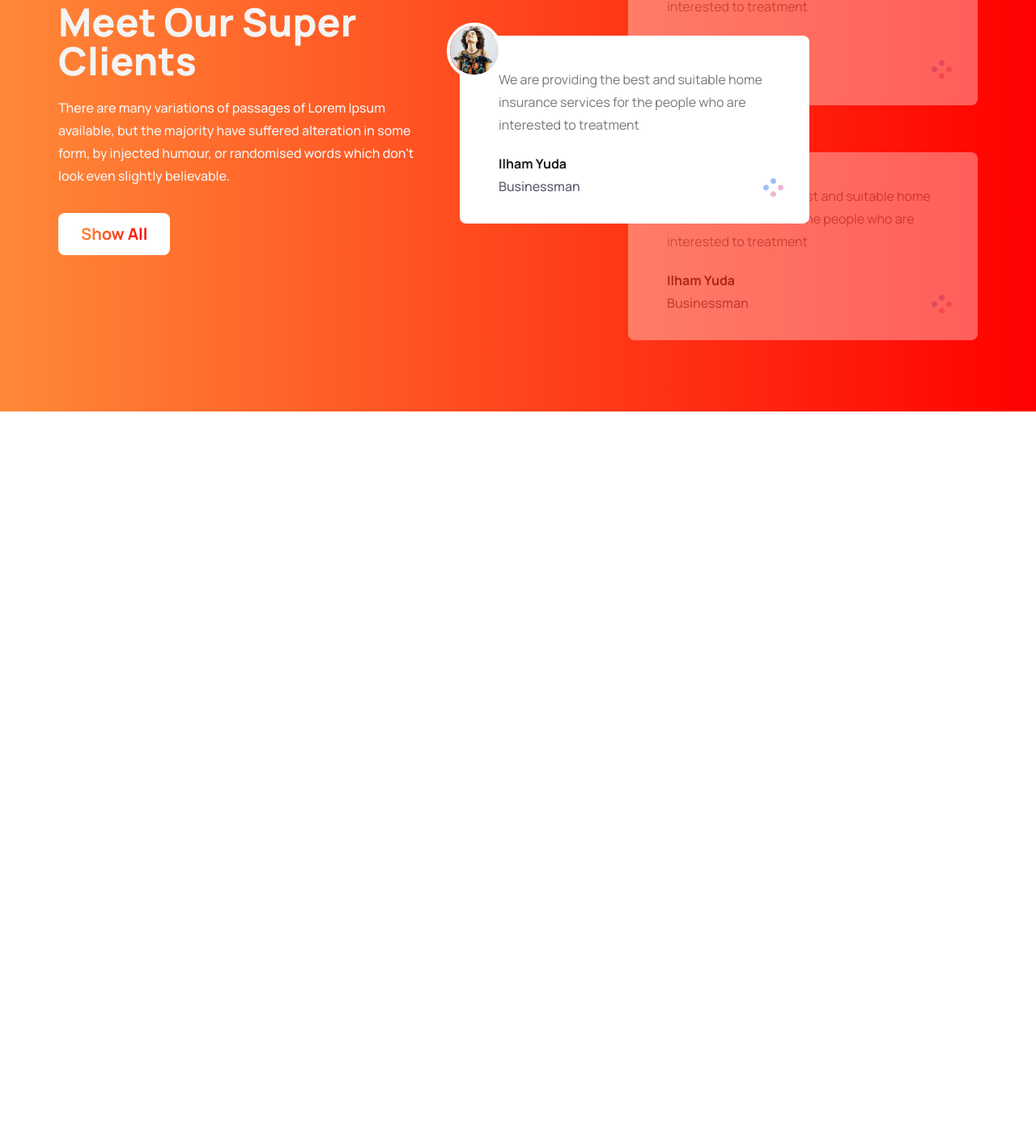
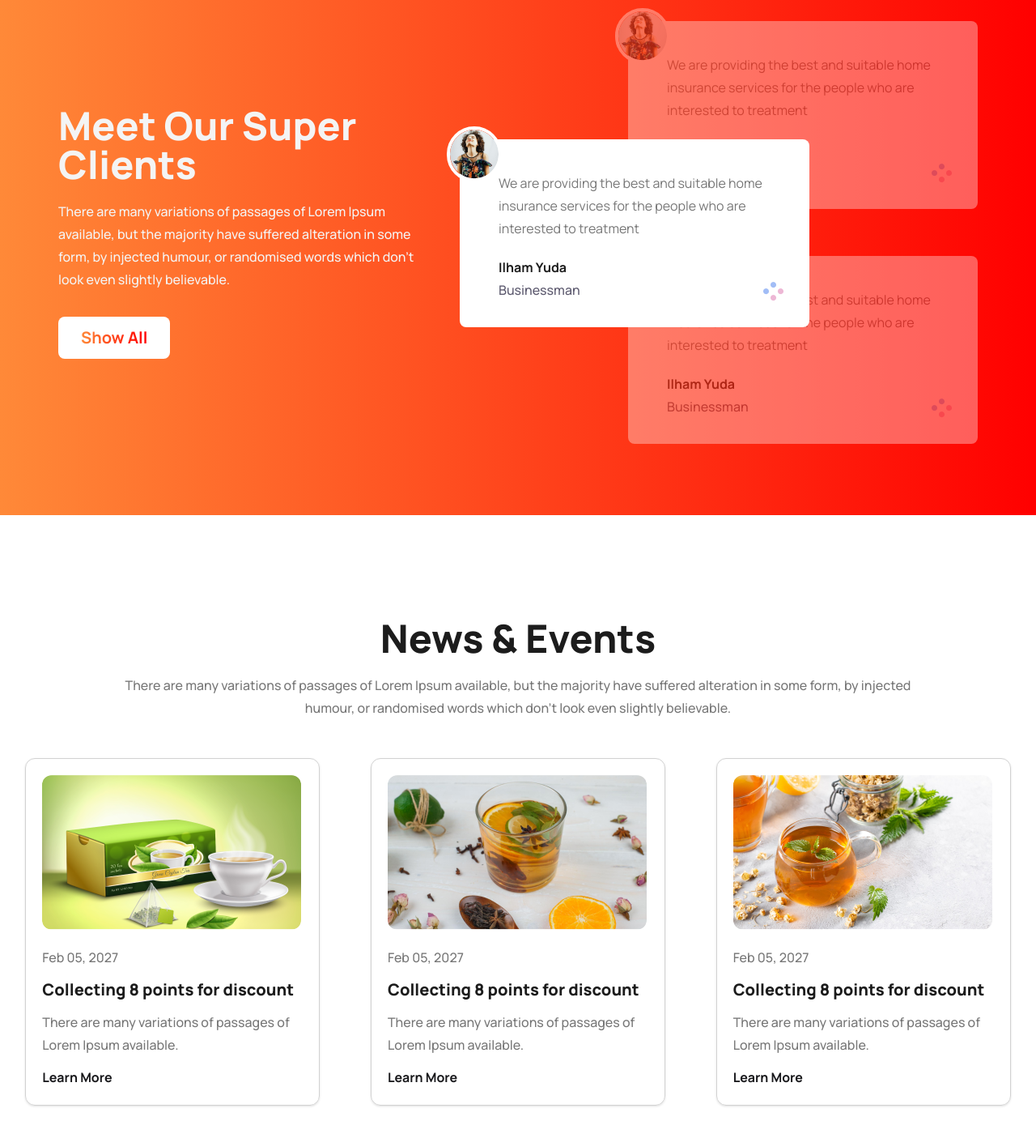
Before and after one commit to newbie-saimur/tea-house-with-daisyui, a plain HTML site: page index.html in a window 1280 px wide. Shown: the part 1945-3350 px from the top of the page at 81% size. Before the commit the page ends 2453 px from the top, so only its background shows below. Drawn offline with nearby package versions, Linux system fonts and the light colour scheme.

Commit message:
News section design

```diff
--- a/index.html
+++ b/index.html
@@ -111,7 +111,7 @@
             </div>
         </section>
         <!-- Great Tea Section -->
-        <section class="px-4 xl:px-0">
+        <section class="px-4 xl:px-0 mb-24 lg:mb-32">
             <div>
                 <div class="flex flex-col-reverse lg:flex-row gap-14 items-center">
                     <img src="images/great_tea.png" class="md:max-w-[32rem] rounded-lg" />
@@ -140,45 +140,103 @@
         </section>
 
         <!-- Meet our Clients -->
-        <section>
+        <section class="mb-24 lg:mb-32">
             <div class="bg-linear-[270deg,#F00_0%,#FF8938_100%]">
-                <div class="flex items-center justify-between flex-col lg:flex-row-reverse gap-14 py-[5.5rem] px-4 md:px-[4.5rem]">
+                <div
+                    class="flex items-center justify-between flex-col lg:flex-row-reverse gap-14 py-[5.5rem] px-4 md:px-[4.5rem]">
                     <div class="relative flex-1">
                         <div class="flex flex-col items-end gap-[3.62rem] opacity-35">
                             <div class="bg-white rounded-lg px-12 pt-10 pb-8 relative max-w-[27rem]">
-                                <p class="text-base leading-7 text-[#777] mb-5">We are providing the best and suitable home insurance services for the people who are interested to treatment</p>
+                                <p class="text-base leading-7 text-[#777] mb-5">We are providing the best and suitable
+                                    home insurance services for the people who are interested to treatment</p>
                                 <h4 class="text-base leading-7 text-[#1C1C1C] font-bold">Ilham Yuda</h4>
                                 <h5 class="text-base leading-7 text-[#5D5A6F] font-medium">Businessman</h5>
                                 <img class="absolute bottom-8 right-8" src="images/circles.png" alt="">
-                                <img class="absolute -top-4 -left-4 border-4 rounded-full border-white" src="images/client.png" alt="">
+                                <img class="absolute -top-4 -left-4 border-4 rounded-full border-white"
+                                    src="images/client.png" alt="">
                             </div>
                             <div class="bg-white rounded-lg px-12 pt-10 pb-8 relative max-w-[27rem]">
-                                <p class="text-base leading-7 text-[#777] mb-5">We are providing the best and suitable home insurance services for the people who are interested to treatment</p>
+                                <p class="text-base leading-7 text-[#777] mb-5">We are providing the best and suitable
+                                    home insurance services for the people who are interested to treatment</p>
                                 <h4 class="text-base leading-7 text-[#1C1C1C] font-bold">Ilham Yuda</h4>
                                 <h5 class="text-base leading-7 text-[#5D5A6F] font-medium">Businessman</h5>
                                 <img class="absolute bottom-8 right-8" src="images/circles.png" alt="">
-                                <img class="absolute -top-4 -left-4 border-4 rounded-full border-white" src="images/client.png" alt="">
+                                <img class="absolute -top-4 -left-4 border-4 rounded-full border-white"
+                                    src="images/client.png" alt="">
                             </div>
                         </div>
                         <div class=" absolute top-[28%] left-0">
                             <div class="bg-white rounded-lg px-12 pt-10 pb-8 relative max-w-[27rem]">
-                                <p class="text-base leading-7 text-[#777] mb-5">We are providing the best and suitable home insurance services for the people who are interested to treatment</p>
+                                <p class="text-base leading-7 text-[#777] mb-5">We are providing the best and suitable
+                                    home insurance services for the people who are interested to treatment</p>
                                 <h4 class="text-base leading-7 text-[#1C1C1C] font-bold">Ilham Yuda</h4>
                                 <h5 class="text-base leading-7 text-[#5D5A6F] font-medium">Businessman</h5>
                                 <img class="absolute bottom-8 right-8" src="images/circles.png" alt="">
-                                <img class="absolute -top-4 -left-4 border-4 rounded-full border-white" src="images/client.png" alt="">
+                                <img class="absolute -top-4 -left-4 border-4 rounded-full border-white"
+                                    src="images/client.png" alt="">
                             </div>
                         </div>
 
                     </div>
                     <div class="max-w-[27.5rem]">
-                        <h1 class="text-2xl md:text-3xl lg:text-5xl font-extrabold text-[#F4F4F4] mb-5">Meet Our Super Clients</h1>
-                        <p class="text-sm lg:text-base font-medium leading-7 text-[#F4F4F4] mb-8">There are many variations of
+                        <h1 class="text-2xl md:text-3xl lg:text-5xl font-extrabold text-[#F4F4F4] mb-5">Meet Our Super
+                            Clients</h1>
+                        <p class="text-sm lg:text-base font-medium leading-7 text-[#F4F4F4] mb-8">There are many
+                            variations of
                             passages of Lorem Ipsum available, but the majority have suffered alteration in some form,
                             by injected humour, or randomised words which don't look even slightly believable.</p>
-                        <button class="gradient-button overflow-hidden bg-white px-7 py-3 rounded-lg text-sm md:text-xl font-bold inline-block relative text-center">
-                            <span class="bg-linear-[270deg,#F00_0%,#FF8938_100%] bg-clip-text text-transparent inline-block">Show All</span>
+                        <button
+                            class="gradient-button overflow-hidden bg-white px-7 py-3 rounded-lg text-sm md:text-xl font-bold inline-block relative text-center">
+                            <span
+                                class="bg-linear-[270deg,#F00_0%,#FF8938_100%] bg-clip-text text-transparent inline-block">Show
+                                All</span>
                         </button>
+                    </div>
+                </div>
+            </div>
+        </section>
+
+        <!-- News Section -->
+        <section class="mb-24 lg:mb-32">
+            <div>
+                <h2 class="text-2xl lg:text-5xl font-extrabold text-[#1C1C1C] text-center mb-5">News & Events</h2>
+                <p class="text-sm lg:text-base font-medium leading-7 text-[#777] text-center mb-12 w-8/10 mx-auto">There are many variations of passages of Lorem Ipsum available, but the majority have suffered alteration in some form, by injected humour, or randomised words which don't look even slightly believable.</p>
+            </div>
+            <div class="grid grid-cols-1 md:grid-cols-2 lg:grid-cols-3 gap-6 px-3 place-items-center">
+                <div class="shadow-sm p-5 rounded-xl border border-[#D2D2D2] max-w-[22.75rem]">
+                    <figure class="mb-5">
+                        <img src="images/news-1.png"
+                            alt="News" class="rounded-xl w-80" />
+                    </figure>
+                    <div class="">
+                        <h4 class="text-base leading-7 font-medium text-[#777777] mb-3">Feb 05, 2027</h4>
+                        <h2 class="text-xl font-extrabold text-[#1C1C1C] mb-3">Collecting 8 points for discount</h2>
+                        <p class="text-base leading-7 font-medium text-[#777777] mb-3">There are many variations of passages of Lorem Ipsum available.</p>
+                        <a href="#" class="text-base font-bold leading-7 text[#1C1C1C]">Learn More</a>
+                    </div>
+                </div>
+                <div class="shadow-sm p-5 rounded-xl border border-[#D2D2D2] max-w-[22.75rem]">
+                    <figure class="mb-5">
+                        <img src="images/news-2.png"
+                            alt="News" class="rounded-xl w-80" />
+                    </figure>
+                    <div class="">
+                        <h4 class="text-base leading-7 font-medium text-[#777777] mb-3">Feb 05, 2027</h4>
+                        <h2 class="text-xl font-extrabold text-[#1C1C1C] mb-3">Collecting 8 points for discount</h2>
+                        <p class="text-base leading-7 font-medium text-[#777777] mb-3">There are many variations of passages of Lorem Ipsum available.</p>
+                        <a href="#" class="text-base font-bold leading-7 text[#1C1C1C]">Learn More</a>
+                    </div>
+                </div>
+                <div class="shadow-sm p-5 rounded-xl border border-[#D2D2D2] max-w-[22.75rem]">
+                    <figure class="mb-5">
+                        <img src="images/news-3.png"
+                            alt="News" class="rounded-xl w-80" />
+                    </figure>
+                    <div class="">
+                        <h4 class="text-base leading-7 font-medium text-[#777777] mb-3">Feb 05, 2027</h4>
+                        <h2 class="text-xl font-extrabold text-[#1C1C1C] mb-3">Collecting 8 points for discount</h2>
+                        <p class="text-base leading-7 font-medium text-[#777777] mb-3">There are many variations of passages of Lorem Ipsum available.</p>
+                        <a href="#" class="text-base font-bold leading-7 text[#1C1C1C]">Learn More</a>
                     </div>
                 </div>
             </div>
```
